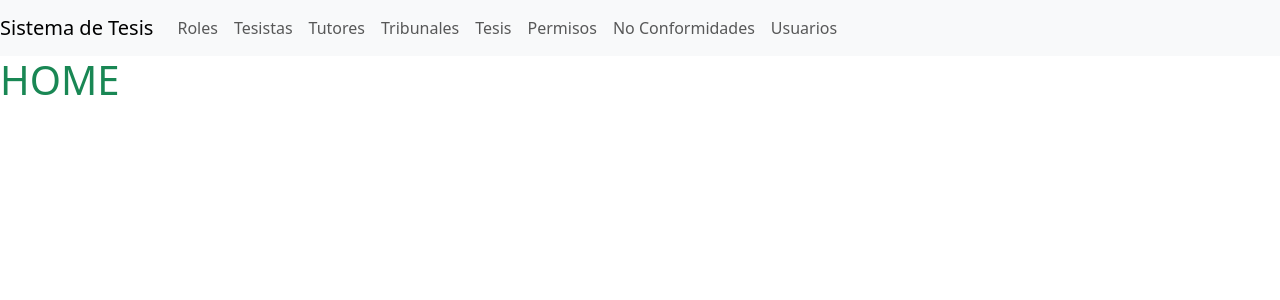
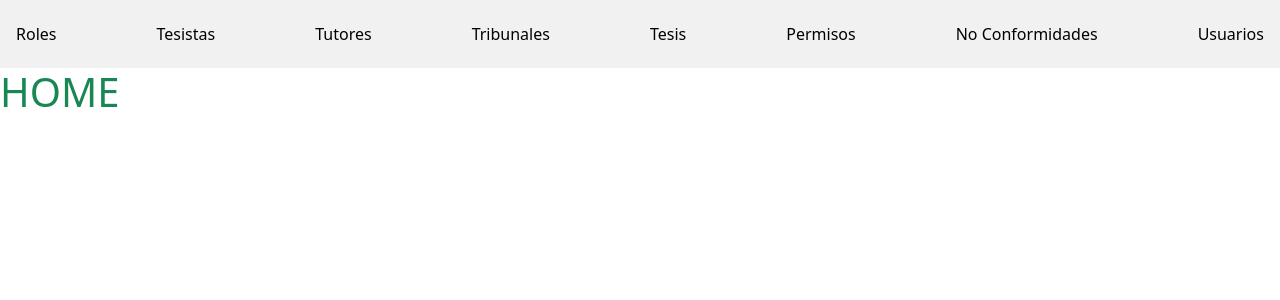
Before and after one commit to Fellazo/SGTD-CGE, a Django app: page / in a window 1280 px wide. Shown: the top 300 px of the page. Run offline with Django 4.2, Linux system fonts and the light colour scheme; some libraries are stand-ins or nearby versions.

Commit message:
estilo NAvbar

```diff
--- a/static/css/base.css
+++ b/static/css/base.css
@@ -0,0 +1,25 @@
+.navbar {
+    background-color: #f1f1f1;
+    overflow: hidden;
+  }
+
+  /* Estilos de los elementos del NavBar */
+  .navbar a {
+    float: left;
+    display: block;
+    color: black;
+    text-align: center;
+    padding: 14px 16px;
+    text-decoration: none;
+  }
+
+  /* Estilo del elemento de Usuarios */
+  .navbar .usuario {
+    float: right;
+  }
+
+  /* Cambio de color al pasar el mouse */
+  .navbar a:hover {
+    background-color: #ddd;
+    color: black;
+  }
--- a/templates/base.html
+++ b/templates/base.html
@@ -6,7 +6,7 @@
     <meta name="viewport" content="width=device-width, initial-scale=1.0">
     <title>
     {% block title %}
-        HOME
+    Sistema de gestión de trabajos de diploma para el Centro de Gobierno Electrónico.
     {% endblock title %}
     </title>
     <!-- Bootstrap 5 CSS -->
@@ -20,42 +20,17 @@
 </head>
 <body>
 
-    <nav class="navbar navbar-expand-lg navbar-light bg-light">
-        <a class="navbar-brand" href="#">Sistema de Tesis</a>
-        <button class="navbar-toggler" type="button" data-toggle="collapse" data-target="#navbarNav" aria-controls="navbarNav" aria-expanded="false" aria-label="Toggle navigation">
-          <span class="navbar-toggler-icon"></span>
-        </button>
-        <div class="collapse navbar-collapse" id="navbarNav">
-          <ul class="navbar-nav mr-auto">
-            <li class="nav-item">
-              <a class="nav-link" href="#">Roles</a>
-            </li>
-            <li class="nav-item">
-              <a class="nav-link" href="#">Tesistas</a>
-            </li>
-            <li class="nav-item">
-              <a class="nav-link" href="#">Tutores</a>
-            </li>
-            <li class="nav-item">
-              <a class="nav-link" href="#">Tribunales</a>
-            </li>
-            <li class="nav-item">
-              <a class="nav-link" href="#">Tesis</a>
-            </li>
-            <li class="nav-item">
-              <a class="nav-link" href="#">Permisos</a>
-            </li>
-            <li class="nav-item">
-              <a class="nav-link" href="#">No Conformidades</a>
-            </li>
-          </ul>
-          <ul class="navbar-nav ml-auto">
-            <li class="nav-item">
-              <a class="nav-link" href="#">Usuarios</a>
-            </li>
-          </ul>
-        </div>
-      </nav>
+    <div class="navbar">
+        <a href="#">Roles</a>
+        <a href="#">Tesistas</a>
+        <a href="#">Tutores</a>
+        <a href="#">Tribunales</a>
+        <a href="#">Tesis</a>
+        <a href="#">Permisos</a>
+        <a href="#">No Conformidades</a>
+        <a href="#" class="usuario">Usuarios</a>
+      </div>
+
     {% block content %}{% endblock content %}
 
     <!-- Bootstrap JS -->
```
